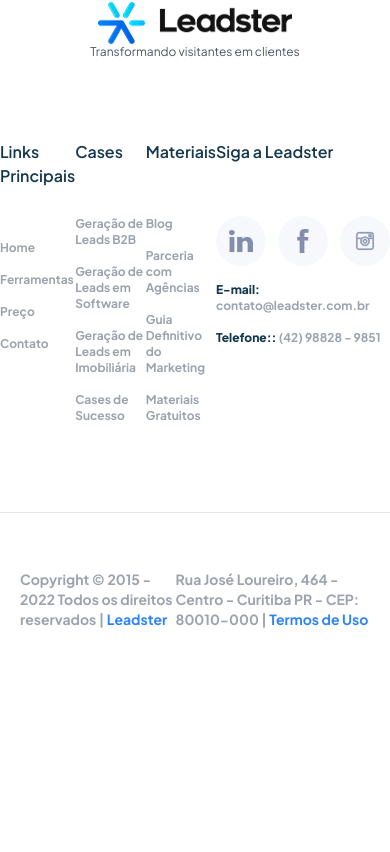
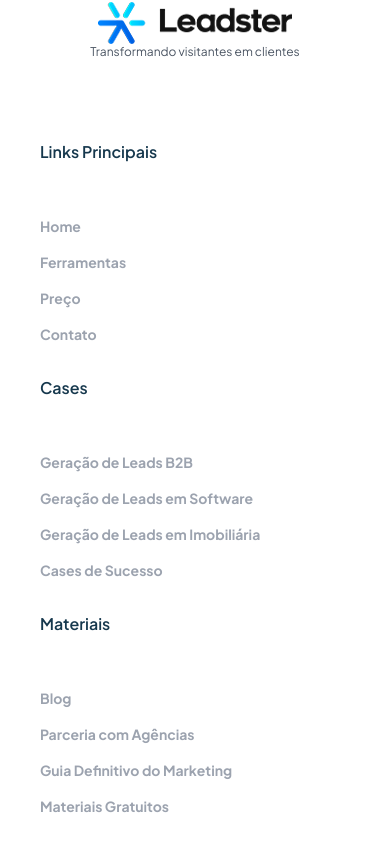
Before and after one commit to emanuelmarcolongo/teste-leadster, a Next.js app: page / in a window 390 px wide. Shown: the part 4306-5158 px from the top of the page. Before the commit the page ends 4999 px from the top, so only its background shows below. Built offline with nearby package versions, Linux system fonts and the light colour scheme.

Commit message:
chore: adjust responsive layout in footer

```diff
--- a/app/(home-components)/footer.tsx
+++ b/app/(home-components)/footer.tsx
@@ -11,48 +11,48 @@
         </p>
       </div>
 
-      <div className="flex w-full justify-around lg:px-32 lg:justify-around">
+      <div className="flex w-full justify-around lg:flex-row flex-col ml-10 lg:ml-0   lg:px-32 lg:justify-around">
         <div className="flex flex-col space-y-4 mb-8 lg:mb-0">
           <p className="text-fontColor font-semibold mb-9">Links Principais</p>
-          <p className="text-gray-400 text-xs lg:text-sm font-bold hover:text-main hover:cursor-pointer">Home</p>
-          <p className="text-gray-400 text-xs lg:text-sm font-bold hover:text-main hover:cursor-pointer" >Ferramentas</p>
-          <p className="text-gray-400 text-xs lg:text-sm font-bold hover:text-main hover:cursor-pointer">Preço</p>
-          <p className="text-gray-400 text-xs lg:text-sm font-bold hover:text-main hover:cursor-pointer">Contato</p>
+          <p className="text-gray-400 text-sm font-bold hover:text-main hover:cursor-pointer">Home</p>
+          <p className="text-gray-400 text-sm font-bold hover:text-main hover:cursor-pointer" >Ferramentas</p>
+          <p className="text-gray-400 text-sm font-bold hover:text-main hover:cursor-pointer">Preço</p>
+          <p className="text-gray-400 text-sm font-bold hover:text-main hover:cursor-pointer">Contato</p>
         </div>
         <div className="flex flex-col space-y-4 mb-8 lg:mb-0">
           <p className="text-fontColor font-semibold mb-9">Cases</p>
-          <p className="text-gray-400 text-xs lg:text-sm font-bold hover:text-main hover:cursor-pointer">
+          <p className="text-gray-400 text-sm font-bold hover:text-main hover:cursor-pointer">
             Geração de Leads B2B
           </p>
-          <p className="text-gray-400 text-xs lg:text-sm font-bold hover:text-main hover:cursor-pointer">
+          <p className="text-gray-400 text-sm font-bold hover:text-main hover:cursor-pointer">
             Geração de Leads em Software
           </p>
-          <p className="text-gray-400 text-xs lg:text-sm font-bold hover:text-main hover:cursor-pointer">
+          <p className="text-gray-400 text-sm font-bold hover:text-main hover:cursor-pointer">
             Geração de Leads em Imobiliária
           </p>
-          <p className="text-gray-400 text-xs lg:text-sm font-bold hover:text-main hover:cursor-pointer">Cases de Sucesso</p>
+          <p className="text-gray-400 text-sm font-bold hover:text-main hover:cursor-pointer">Cases de Sucesso</p>
         </div>
         <div className="flex flex-col space-y-4 mb-8 lg:mb-0">
           <p className="text-fontColor font-semibold mb-9">Materiais</p>
-          <p className="text-gray-400 text-xs lg:text-sm font-bold hover:text-main hover:cursor-pointer">Blog</p>
-          <p className="text-gray-400 text-xs lg:text-sm font-bold hover:text-main hover:cursor-pointer">
+          <p className="text-gray-400 text-sm font-bold hover:text-main hover:cursor-pointer">Blog</p>
+          <p className="text-gray-400 text-sm font-bold hover:text-main hover:cursor-pointer">
             Parceria com Agências
           </p>
-          <p className="text-gray-400 text-xs lg:text-sm font-bold hover:text-main hover:cursor-pointer">
+          <p className="text-gray-400 text-sm font-bold hover:text-main hover:cursor-pointer">
             Guia Definitivo do Marketing
           </p>
-          <p className="text-gray-400 text-xs lg:text-sm font-bold hover:text-main hover:cursor-pointer">Materiais Gratuitos</p>
+          <p className="text-gray-400 text-sm font-bold hover:text-main hover:cursor-pointer">Materiais Gratuitos</p>
         </div>
         <div className="flex flex-col space-y-4 mb-8 lg:mb-0">
           <p className="text-fontColor font-semibold mb-9">Siga a Leadster</p>
 
           <SocialMedia></SocialMedia>
 
-          <p className="text-gray-400 text-xs lg:text-sm font-bold ">
+          <p className="text-gray-400 text-sm font-bold ">
             <strong className="text-fontColor">E-mail:</strong>{" "}
             contato@leadster.com.br
           </p>
-          <p className="text-gray-400 text-xs lg:text-sm font-bold">
+          <p className="text-gray-400 text-sm font-bold">
             <strong className="text-fontColor">Telefone::</strong> (42) 98828 -
             9851
           </p>
```
